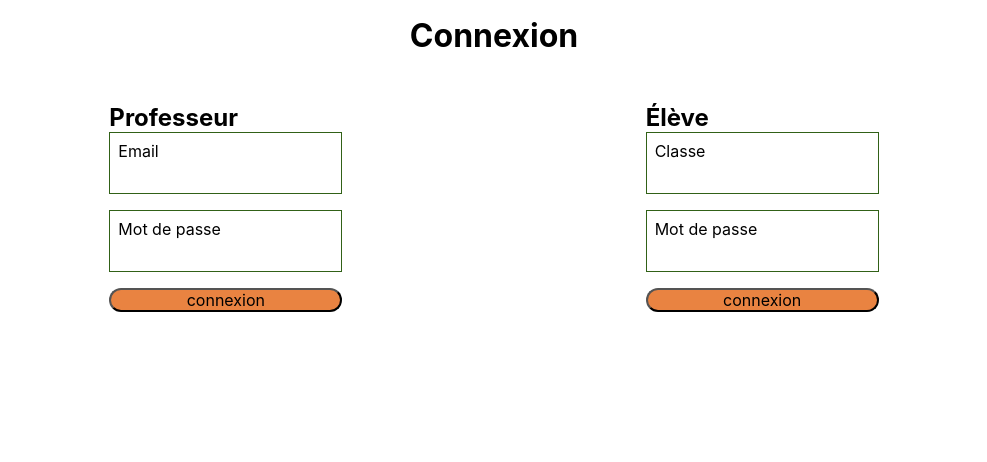
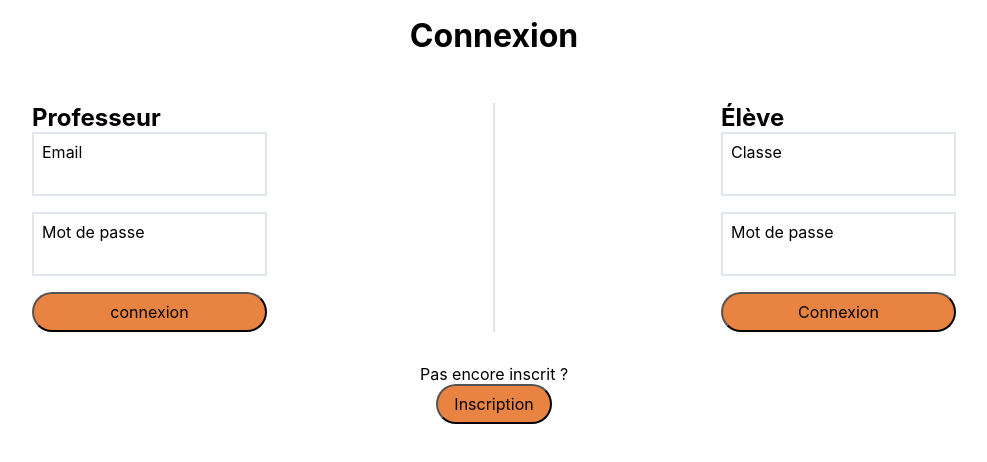
Before and after one commit to Junior-Et-Alors/forum-pour-enfant, a React (Create React App) app in the folder forum/: page /login in a window 1280 px wide. Shown: the top 462 px of the page, without its empty margins (146-1133 px from the left). Built offline with nearby package versions, Linux system fonts and the light colour scheme.

Commit message:
Adding separation beetween login form and a button for navigation to register // Creating mixin for auth-input style

```diff
--- a/forum/src/Page/Login/Login.js
+++ b/forum/src/Page/Login/Login.js
@@ -1,14 +1,20 @@
 import React from 'react';
 import ButtonAction from '../../component/ButtonAction/ButtonAction';
 import './Login.scss';
+import { useNavigate } from 'react-router-dom';
 
 export default function Login() {
+  const navigate = useNavigate();
 
   const handleClick = (event) => {
     event.preventDefault();
     //Connexion
   };
 
+  const navigateRegister = (event) => {
+    event.preventDefault();
+    navigate('/register');
+  };
 
   return (
     <div className='login'>
@@ -39,6 +45,7 @@ export default function Login() {
             />
           </form>
         </section>
+        <div className='form-separation' />
         <section className='student-login'>
           <h2>Élève</h2>
           <form action='' className='form-login'>
@@ -60,11 +67,16 @@ export default function Login() {
             </div>
             <ButtonAction
               onClick={(event) => handleClick(event)}
-              txt={'connexion'}
+              txt={'Connexion'}
             />
           </form>
         </section>
       </div>
+      <p>Pas encore inscrit ?</p>
+      <ButtonAction
+        onClick={(event) => navigateRegister(event)}
+        txt={'Inscription'}
+      />
     </div>
   );
 }
--- a/forum/src/Page/Login/Login.scss
+++ b/forum/src/Page/Login/Login.scss
@@ -1,4 +1,5 @@
 @import '../../scss/mixin.scss';
+@import '../../scss/variable.scss';
 
 .login {
   @include flexbox-column;
@@ -8,29 +9,34 @@
     margin-top: 1rem;
     margin-bottom: 3rem;
   }
+
+  .register-link {
+    text-decoration: none;
+    color: orange;
+  }
 }
 
 .container-login {
   display: flex;
   justify-content: space-evenly;
   gap: 3rem;
-  width: 100%
+  width: 100%;
+  margin-bottom: 2rem;
+
+  .form-separation {
+    background-color: $light-blue;
+    width: 2px
+  }
 }
 
 .form-login {
   @include flexbox-column;
 
   .input-container-login {
-    @include flexbox-column;
-    border: 1px solid #316117;
-    padding: .5rem;
-    margin-bottom: 1rem;
-    min-width: 200px;
+    @include auth-input-container;
   }
 
   .input-login {
-    border: none;
-    outline: none;
-    margin-top: .5rem;
+    @include auth-input;
   }
 }
--- a/forum/src/component/ButtonAction/ButtonAction.js
+++ b/forum/src/component/ButtonAction/ButtonAction.js
@@ -2,7 +2,11 @@ import React from 'react';
 import './ButtonAction.scss';
 
 function ButtonAction(props) {
-  return <button className='button-action' onClick={props.onClick}>{props.txt}</button>;
+  return (
+    <button className='button-action' onClick={props.onClick}>
+      {props.txt}
+    </button>
+  );
 }
 
 export default ButtonAction;
--- a/forum/src/scss/mixin.scss
+++ b/forum/src/scss/mixin.scss
@@ -5,29 +5,43 @@
   font: #f2fefe, bold;
   font-size: 16px;
   border-radius: 25px;
+  padding: 0.5rem 1rem;
   &:hover {
-background-color: $dark-green;
+    background-color: $dark-green;
   }
 }
 
 @mixin article-title {
-color: $dark-green;
+  color: $dark-green;
   font-weight: bold;
   font-size: 40px;
   text-decoration: underline;
 }
 
 @mixin text {
-color: $dark-green;
-font-size: 25px;
+  color: $dark-green;
+  font-size: 25px;
 }
 
 @mixin subtitle {
-color: $light-green;
+  color: $light-green;
   font-size: 35px;
   text-decoration: underline;
 }
 
+@mixin auth-input-container {
+  @include flexbox-column;
+  border: 2px solid $light-blue;
+  padding: 0.5rem;
+  margin-bottom: 1rem;
+  min-width: 200px;
+}
+
+@mixin auth-input {
+  border: none;
+  outline: none;
+  margin-top: 0.5rem;
+}
 
 // Flexbox
 
```
